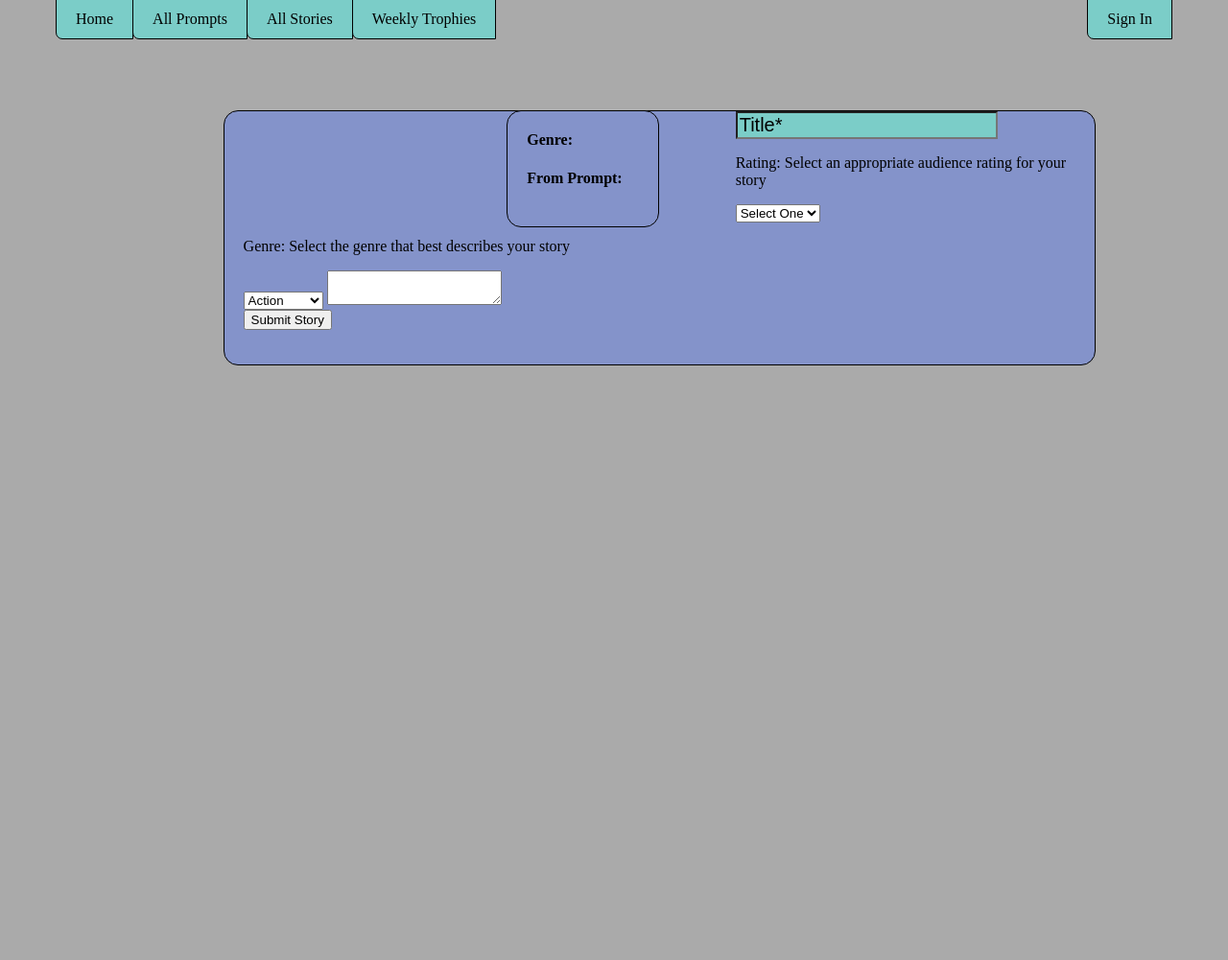
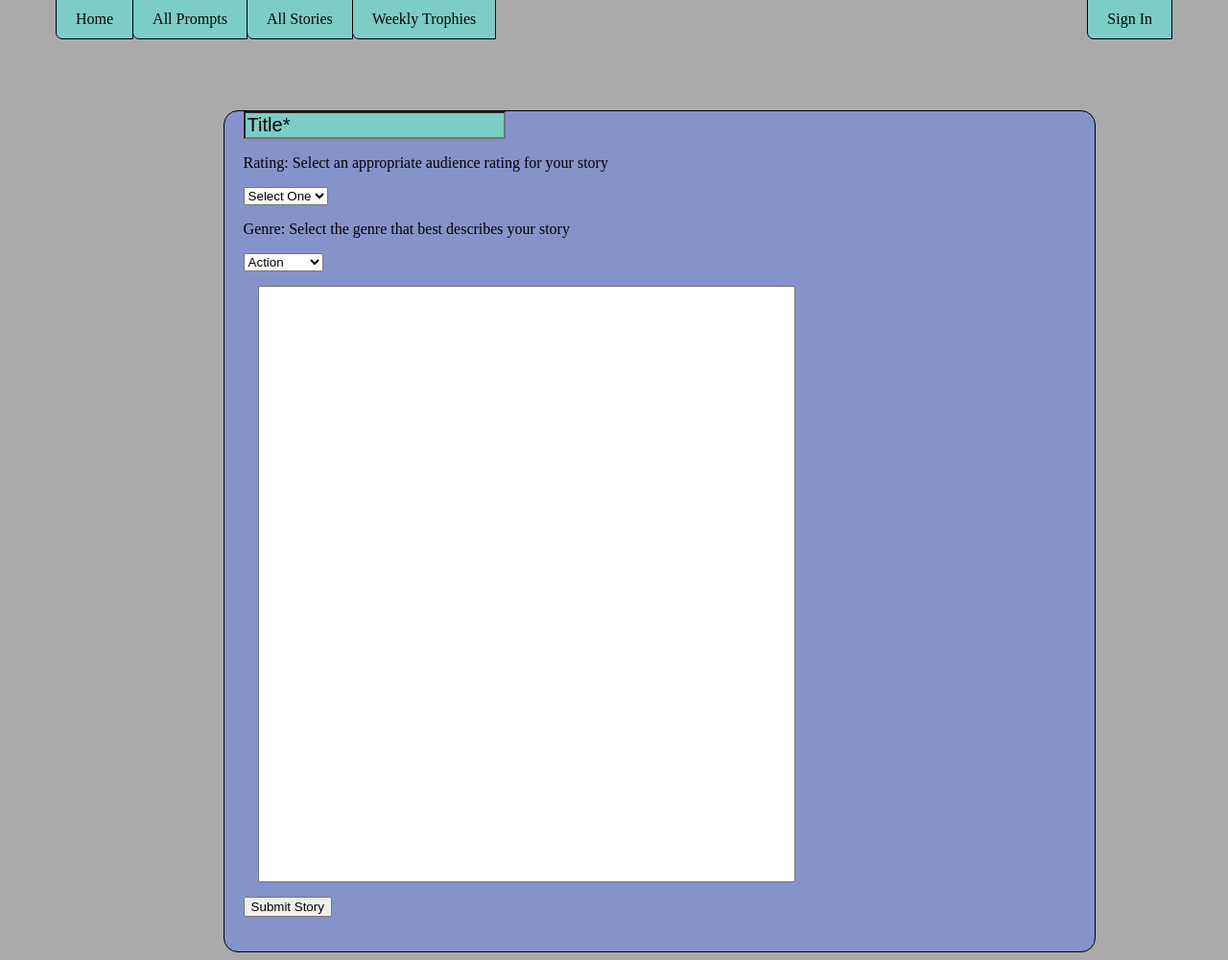
Before and after one commit to mjordanco/csci445-storyshare, a PHP site: page /submitstory.php in a window 1280 px wide. Shown: the part 165-1166 px from the top of the page at 96% size. Before the commit the page ends 546 px from the top, so only its background shows below. Run offline with PHP 8.4, Linux system fonts and the light colour scheme.

Commit message:
Updated textarea for submit story to be much larger; getting ready to implement browsing for file for computer to add underneath

```diff
--- a/registerdo.php
+++ b/registerdo.php
@@ -27,7 +27,7 @@
 		$_SESSION['error'] = '';
 
 		if ($username == "" || $password == "" || $firstname == "" || $lastname == "") {
-			$_SESSION['error'] .= '<h1>All the registration fields are required.</h1>';
+			$_SESSION['error'] .= '<h1>All registration fields are required.</h1>';
 		}
 
 		if ($password != $password_again) {
--- a/submitstory.php
+++ b/submitstory.php
@@ -8,12 +8,18 @@
 		#box {
 			margin-left: 15%;
 		}
-		#infoBox{
+		#infoBox {
 			float: left;
 			width: 10%;
 			margin-left: 10px;
 		}
-
+        #submit_story {
+            height: auto;
+            width: 560px;
+            resize: none;
+            padding: 10px 10px 10px 10px;
+            margin: 15px 15px 15px 15px;
+        }
 	</style>
 </head>
 <body>
@@ -22,17 +28,10 @@
 	?>
 	<br>
 	<br>
-	<section id="infobox">
-		<?php
 
-			echo '<h4>Genre: <h4>';
-			echo '<h4>From Prompt: <h4>';
+    <section id="box">
 
-		?>
-</section>
-
-	<section id="box">
-			<form method="post" action="submitstorydo.php">
+        <form method="post" action="submitstorydo.php">
 			<input name="name" type="text" placeholder="Title*" /><br>
 			<p>Rating: Select an appropriate audience rating for your story</p>
 			<select name="rating" size="1">
@@ -40,7 +39,8 @@
 				<option value="G">G </option>
 				<option value="PG-13">PG-13</option>
 				<option value="R">R</option>
-			</select><br>
+			</select>
+            <br>
 
 			<p>Genre: Select the genre that best describes your story</p>
 			<select name="genre">
@@ -52,9 +52,11 @@
   				<option value="horror">Horror</option>
   				<option value="romance">Romance</option>
   				<option value="scifi">Sci-Fi</option>
+                <option value="other">Other</option>
 			</select>
+            <br>
 
-			<textarea name="story"></textarea><br>
+			<textarea id="submit_story" name="story" rows="40" columns="30"></textarea><br>
 			<button type="submit">Submit Story</button>
 		</form>
 
```
Also changed, not shown: prompts.php (+0 -11 lines).
